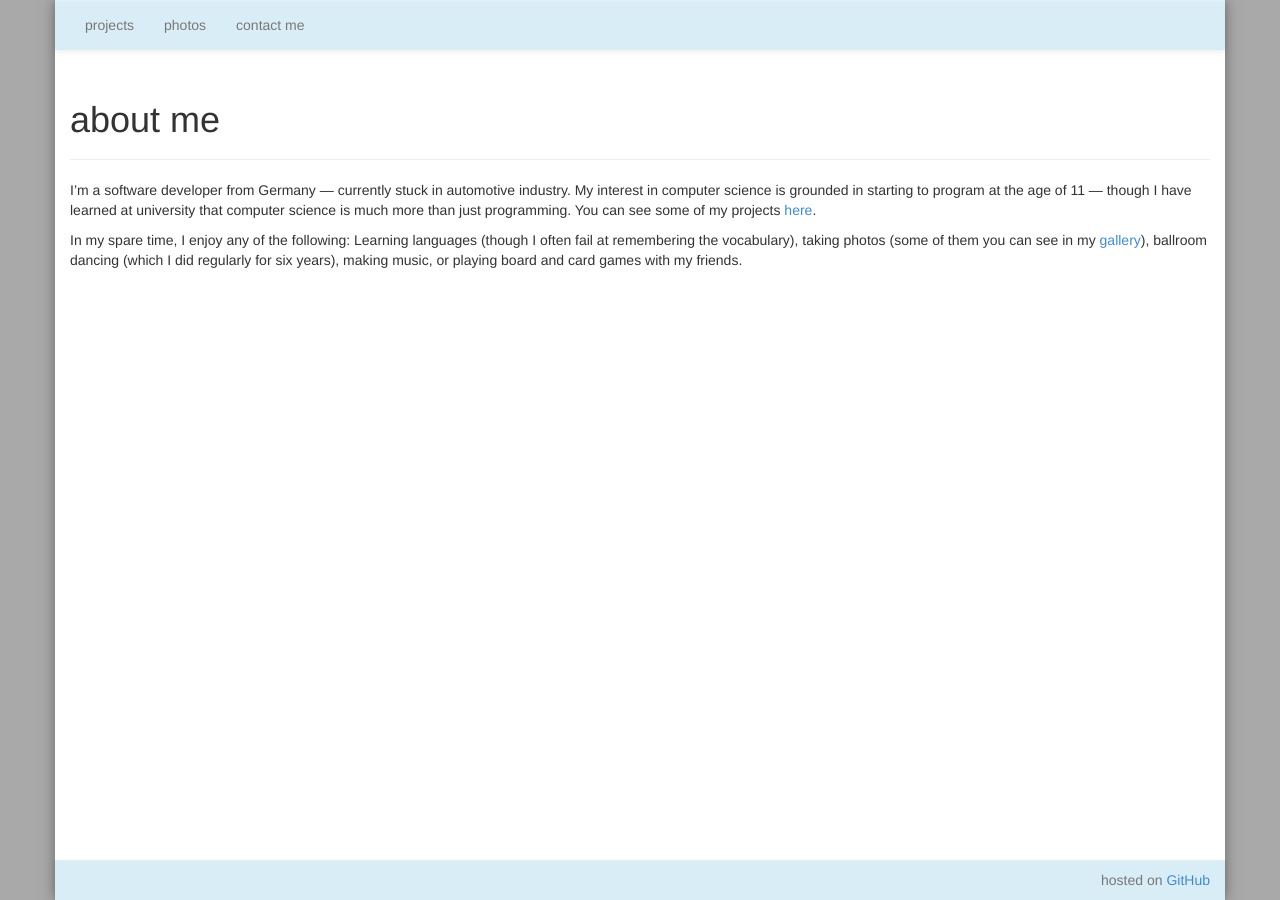
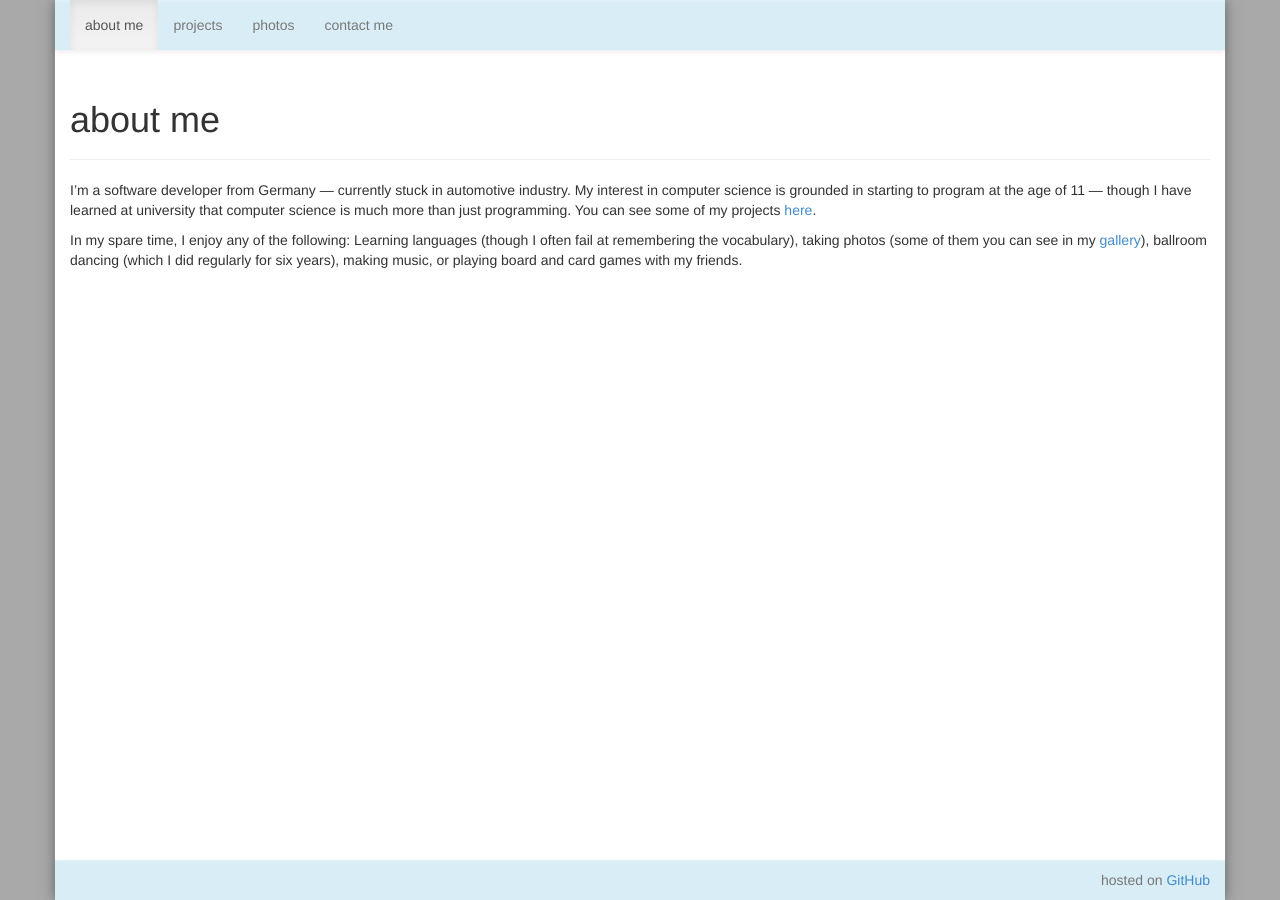
Before and after one commit to winniehell-wasteland/winniehell.de, a Jekyll site: the page built from about/index.md, in a window 1280 px wide. Built offline with Jekyll 4.4.1, drawn with Linux system fonts in a browser that asks for light colours.

Commit message:
workaround for broken sort

```diff
--- a/_layouts/page.html
+++ b/_layouts/page.html
@@ -15,11 +15,15 @@
 <div class="navbar navbar-default navbar-fixed-top" role="navigation">
 	<div class="container bg-info">
 		<ul class="nav navbar-nav">
-			{% assign page_list = site.pages | sort: 'index' %}
-			{% for p in page_list offset: 1 %}
+			{% assign num_pages = site.pages | size %}
+			{% for i in (1..num_pages) %}
+			{% for p in site.pages %}
+			{% if p.index == i %}
 			<li {% if p.url == page.url %}class="active"{% endif %}>
 			<a href="{{ p.url }}">{{ p.title }}</a>
 			</li>
+			{% endif %}
+			{% endfor %}
 			{% endfor %}
 		</ul>
 	</div>
```
